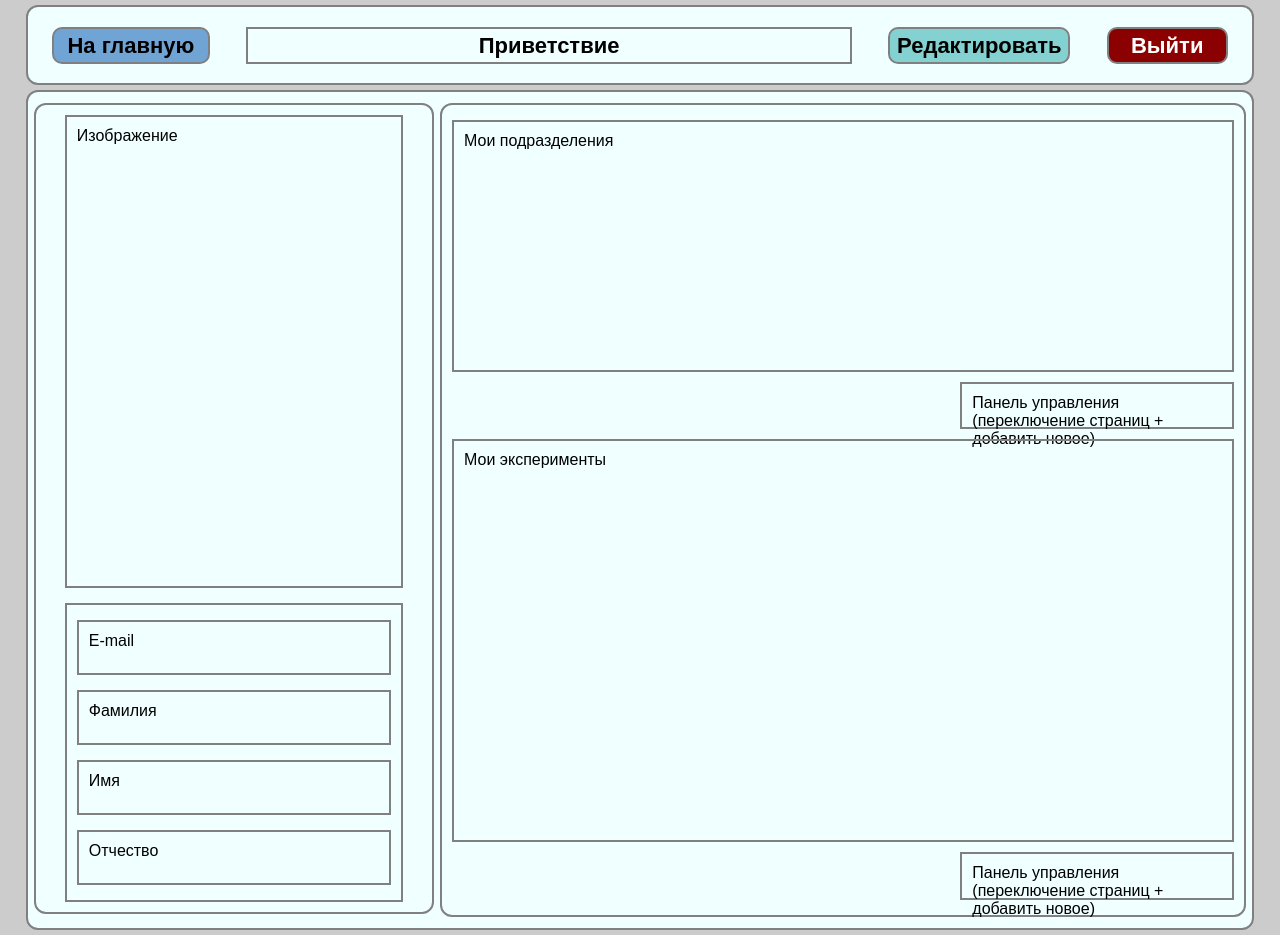
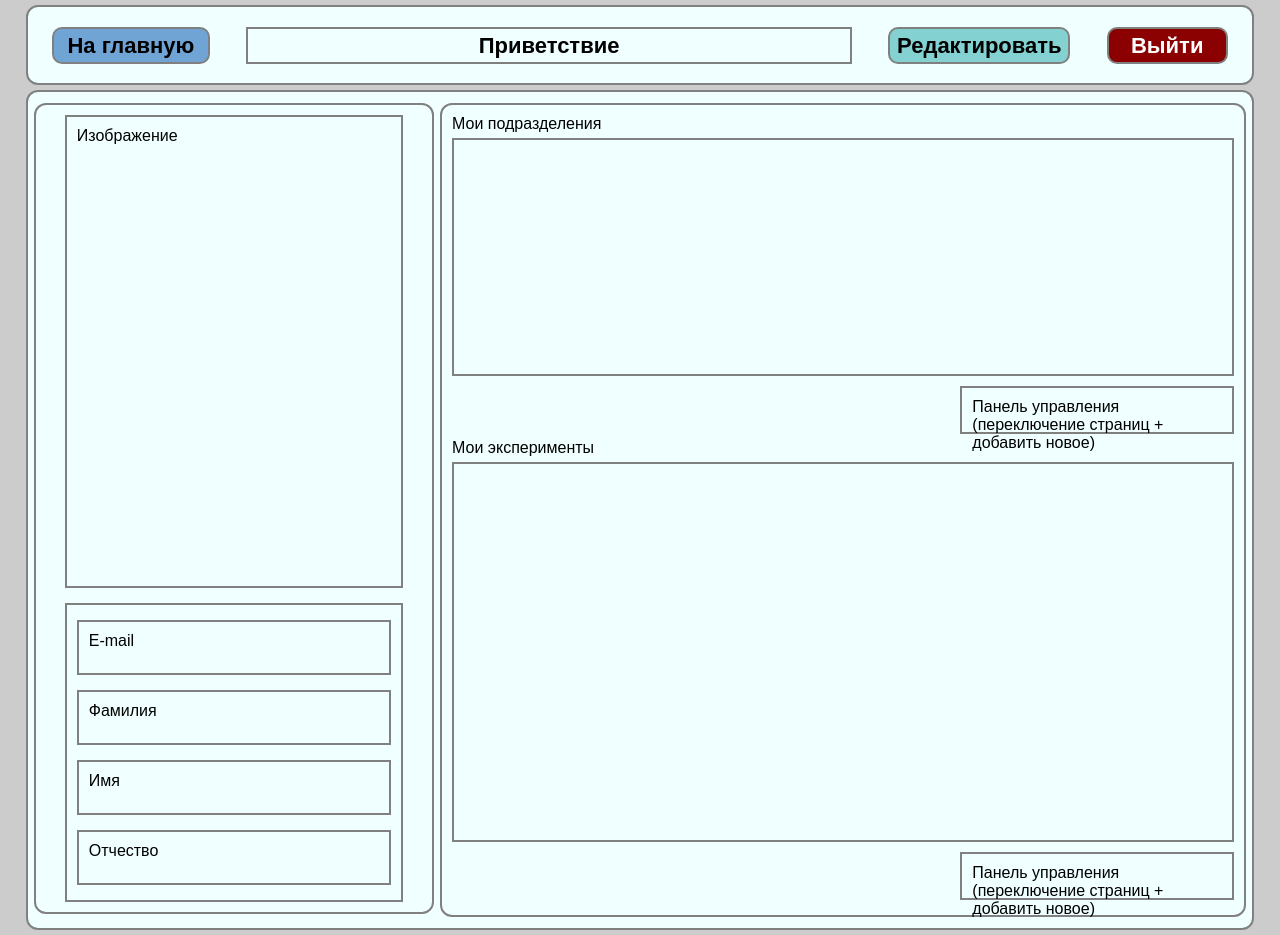
Before and after one commit to gorohovIlya/digital-lab-book, a Vue app in the folder frontend/: page /profile in a window 1280 px wide. Built offline with nearby package versions, Linux system fonts and the light colour scheme.

Commit message:
added labels to departments and experiments containers

```diff
--- a/frontend/src/views/ProfilePage.vue
+++ b/frontend/src/views/ProfilePage.vue
@@ -23,15 +23,19 @@
         </div>
       </section>
       <div class="experiments-and-departments dev">
-        <div class="departments dev">Мои подразделения</div>
+        <label>Мои подразделения</label>
+        <div class="departments dev"></div>
         <div class="control-panel dev">Панель управления (переключение страниц + добавить новое)</div>
-        <div class="experiments dev">Мои эксперименты</div>
+        <label>Мои эксперименты</label>
+        <div class="experiments dev"></div>
         <div class="control-panel dev">Панель управления (переключение страниц + добавить новое)</div>
       </div>
     </main>
   </div>
 </template>
 
-<script></script>
+<script>
+
+</script>
 
 <style lang="scss" src="./ProfilePage.scss" scoped></style>
```
